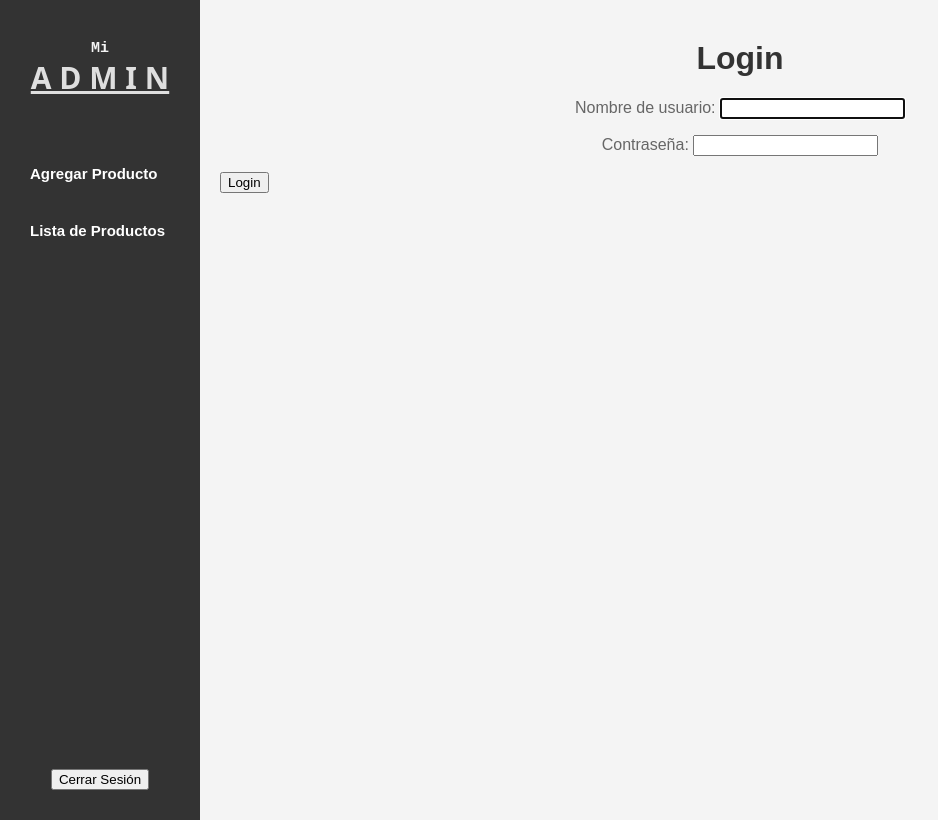
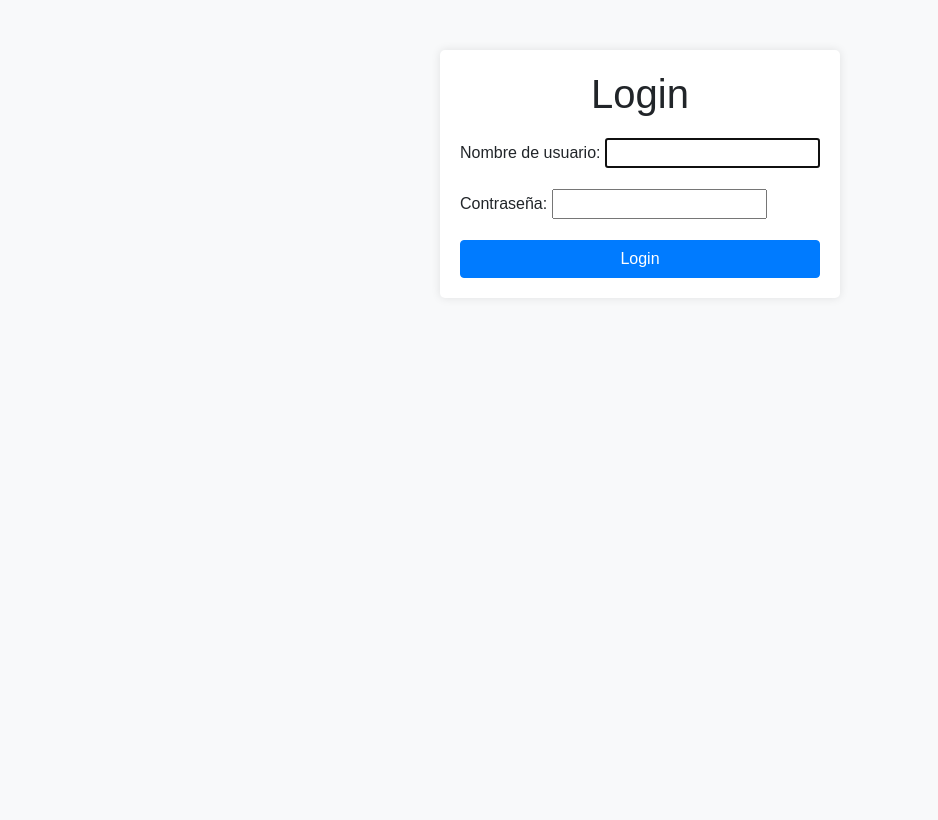
Before and after one commit to JavierParedesDev/djangoTiendaTarea, a Django app: page /accounts/login/ in a window 1280 px wide. Shown: the whole page, without its empty margins (0-938 px from the left). After the commit the page ends 278 px from the top, so only its background shows below. Run offline with Django 5.2, Linux system fonts and the light colour scheme; some libraries are stand-ins or nearby versions.

Commit message:
final-final

```diff
--- a/tienda/templates/base.html
+++ b/tienda/templates/base.html
@@ -14,6 +14,7 @@
             <ul>
                 <li><a href="{% url 'agregar_producto' %}">Agregar Producto</a></li>
                 <li><a href="{% url 'lista_productos' %}">Lista de Productos</a></li>
+                <li><a href="{% url 'crear_admin' %}">Crear Usuario</a></li>
             </ul>
             <div class="logout">
                 <form action="{% url 'logout' %}" method="post">
--- a/tienda/templates/registration/login.html
+++ b/tienda/templates/registration/login.html
@@ -1,12 +1,48 @@
-{% extends 'base.html' %}
-
-{% block title %}Login{% endblock %}
-
-{% block content %}
-    <h1>Login</h1>
-    <form method="post">
-        {% csrf_token %}
-        {{ form.as_p }}
-        <button type="submit">Login</button>
-    </form>
-{% endblock %}
+<!DOCTYPE html>
+<html lang="en">
+<head>
+    <meta charset="UTF-8">
+    <meta name="viewport" content="width=device-width, initial-scale=1.0">
+    <title>Login</title>
+    <link href="https://stackpath.bootstrapcdn.com/bootstrap/4.5.2/css/bootstrap.min.css" rel="stylesheet">
+    <style>
+        body {
+            background-color: #f8f9fa;
+            font-family: Arial, sans-serif;
+            margin: 50px;
+        }
+        .login-container {
+            max-width: 400px;
+            margin: auto;
+            background-color: #fff;
+            padding: 20px;
+            border-radius: 5px;
+            box-shadow: 0 0 10px rgba(0,0,0,0.1);
+        }
+        .login-container h1 {
+            text-align: center;
+            margin-bottom: 20px;
+        }
+        .login-container form {
+            margin-top: 20px;
+        }
+    </style>
+</head>
+<body>
+    <div class="login-container">
+        <h1>Login</h1>
+        <form method="post">
+            {% csrf_token %}
+            <div class="form-group">
+                {{ form.username.label_tag }}
+                {{ form.username }}
+            </div>
+            <div class="form-group">
+                {{ form.password.label_tag }}
+                {{ form.password }}
+            </div>
+            <button type="submit" class="btn btn-primary btn-block">Login</button>
+        </form>
+    </div>
+</body>
+</html>
```
Also changed, not shown: tienda/static/css/productos.css (+30 -6 lines), tienda/templates/lista_productos.html (+15 -2 lines), db.sqlite3.
